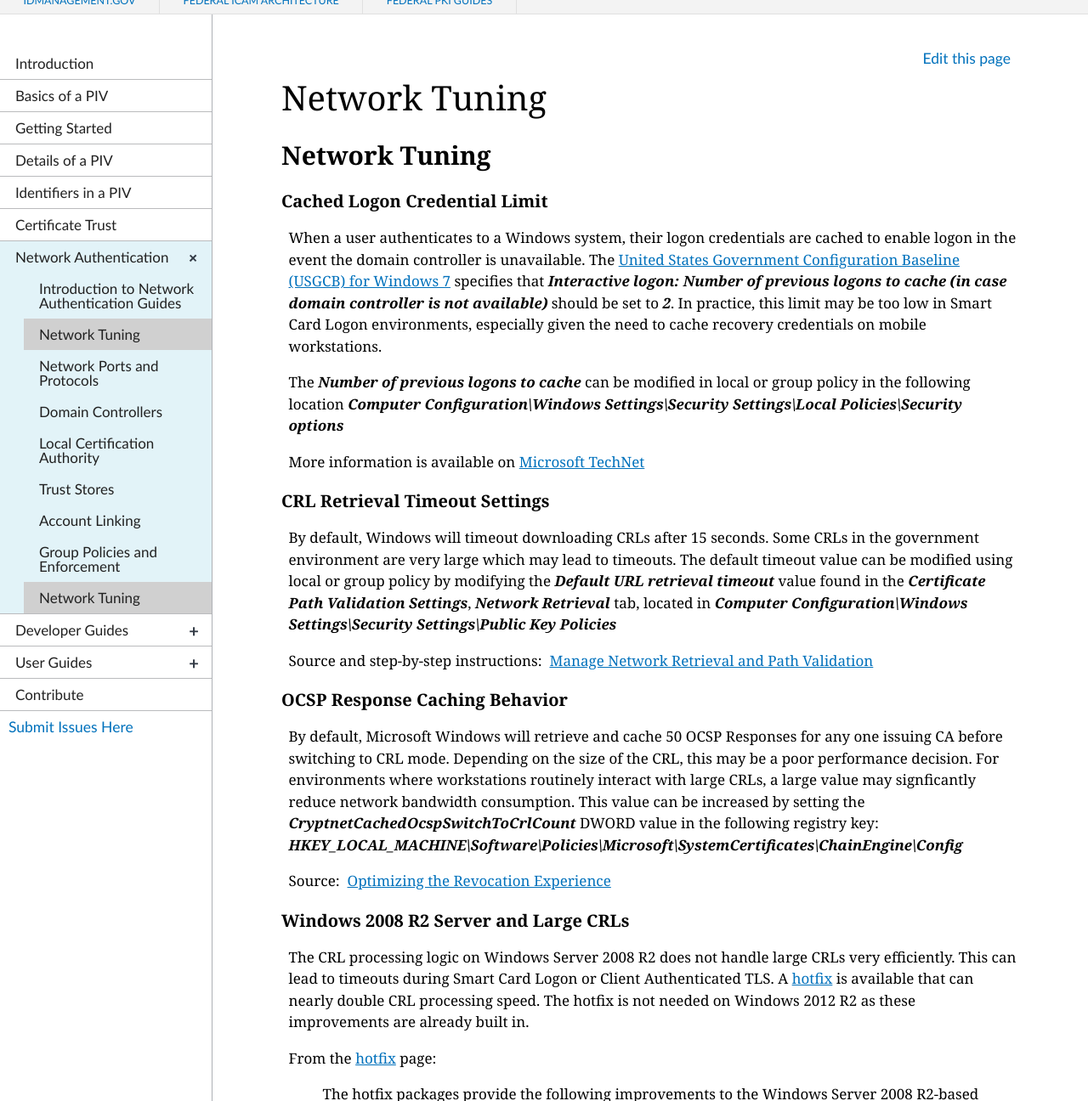
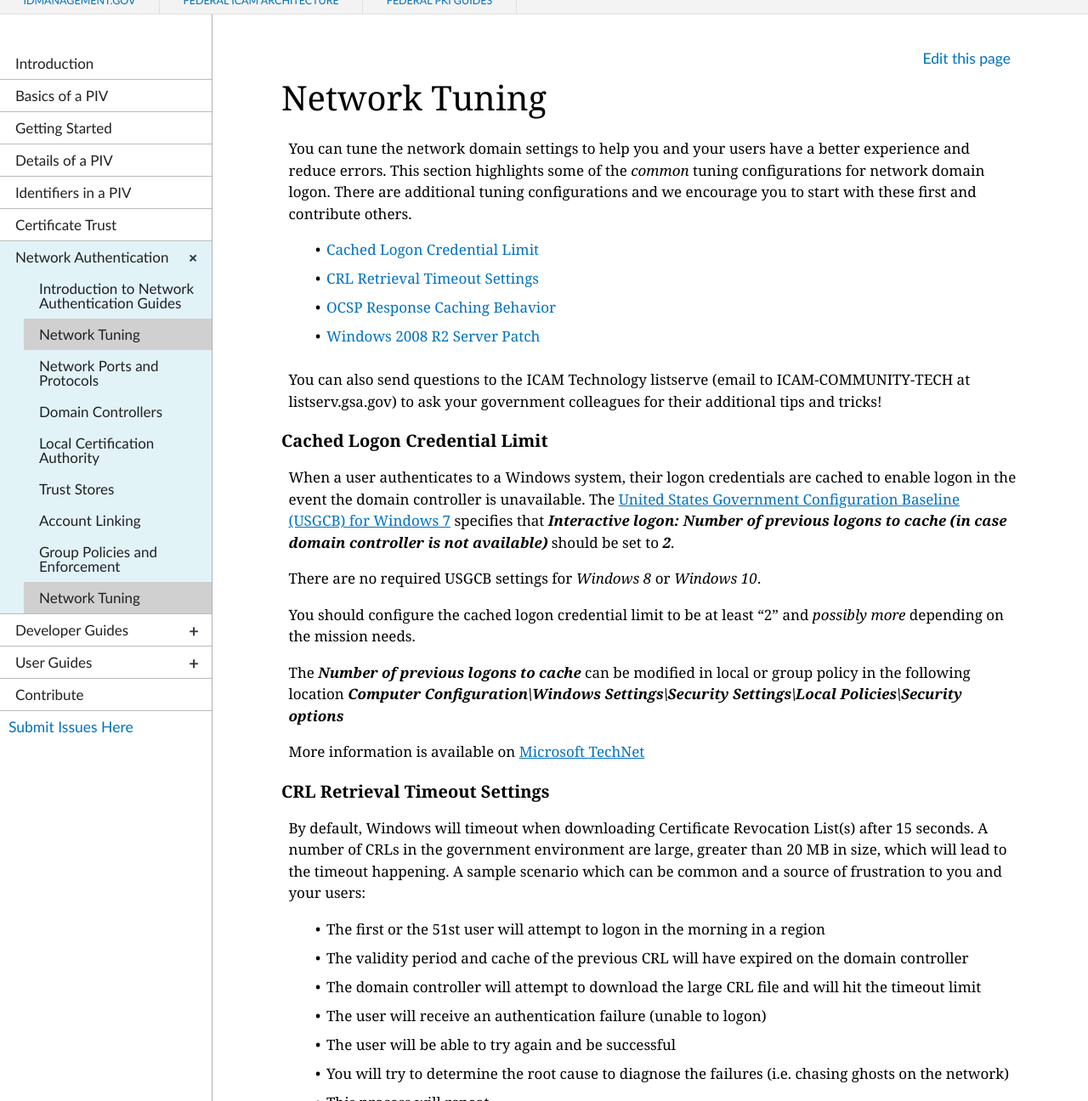
Before and after one commit to GSA/piv-guides, a Jekyll site: the page built from _networkconfig/6_tuning.md, in a window 1280 px wide and 1400 px high, cut to the strip 104-1400 px from the top of the window. Shown: the whole strip at 85% size. Built offline with Jekyll 4.4.1, drawn with Linux system fonts in a browser that asks for light colours; nearby versions of some CDN libraries; some of the changed text lies outside the part shown.

Commit message:
updated tuning
Added target=blank to open links in new tabs (external links should always open in new tabs)
changed URL to remove the "6" again
removed duplicate title - the Title in the front matter will always be displayed as the Title on the rendered page; no need to have a second header referenced (it renders as two titles)
Add intro with on-page links
Explained a scenario for crl timeouts...

```diff
--- a/_networkconfig/6_tuning.md
+++ b/_networkconfig/6_tuning.md
@@ -2,34 +2,57 @@
 layout: default
 title: Network Tuning
 collection: networkconfig
-permalink: networkconfig/6_tuning/
+permalink: networkconfig/tuning/
 ---
 
-## Network Tuning
+You can tune the network domain settings to help you and your users have a better experience and reduce errors.  This section highlights some of the _common_ tuning configurations for network domain logon.  There are additional tuning configurations and we encourage you to start with these first and contribute others.
+
+-   [Cached Logon Credential Limit](#cached-logon-credential-limit)
+-   [CRL Retrieval Timeout Settings](#crl-retrieval-timeout-settings)
+-   [OCSP Response Caching Behavior](#ocsp-response-caching-behavior)
+-   [Windows 2008 R2 Server Patch](#windows-2008-r2-server-and-large-crls)
+
+You can also send questions to the ICAM Technology listserve (email to ICAM-COMMUNITY-TECH at listserv.gsa.gov) to ask your government colleagues for their additional tips and tricks!
 
 ### Cached Logon Credential Limit
-When a user authenticates to a Windows system, their logon credentials are cached to enable logon in the event the domain controller is unavailable. The [United States Government Configuration Baseline (USGCB) for Windows 7](https://usgcb.nist.gov/usgcb/microsoft/download_win7.html) specifies that ***Interactive logon: Number of previous logons to cache (in case domain controller is not available)*** should be set to ***2***. In practice, this limit may be too low in Smart Card Logon environments, especially given the need to cache recovery credentials on mobile workstations.
+When a user authenticates to a Windows system, their logon credentials are cached to enable logon in the event the domain controller is unavailable. The [United States Government Configuration Baseline (USGCB) for Windows 7](https://usgcb.nist.gov/usgcb/microsoft/download_win7.html){:target="_blank"} specifies that ***Interactive logon: Number of previous logons to cache (in case domain controller is not available)*** should be set to ***2***.
+
+There are no required USGCB settings for _Windows 8_ or _Windows 10_.
+
+You should configure the cached logon credential limit to be at least "2" and _possibly more_ depending on the mission needs.
 
 The ***Number of previous logons to cache*** can be modified in local or group policy in the following location
 ***Computer Configuration\Windows Settings\Security Settings\Local Policies\Security options***
 
-More information is available on [Microsoft TechNet](https://technet.microsoft.com/en-us/library/jj852209%28v=ws.11%29.aspx)
+More information is available on [Microsoft TechNet](https://technet.microsoft.com/en-us/library/jj852209%28v=ws.11%29.aspx){:target="_blank"}
 
 ### CRL Retrieval Timeout Settings
-By default, Windows will timeout downloading CRLs after 15 seconds. Some CRLs in the government environment are very large which may lead to timeouts. The default timeout value can be modified using local or group policy by modifying the ***Default URL retrieval timeout*** value found in the ***Certificate Path Validation Settings***, ***Network Retrieval***  tab, located in ***Computer Configuration\Windows Settings\Security Settings\Public Key Policies***
+By default, Windows will timeout when downloading Certificate Revocation List(s) after 15 seconds. A number of CRLs in the government environment are large, greater than 20 MB in size, which will lead to the timeout happening.  A sample scenario which can be common and a source of frustration to you and your users:
 
-Source and step-by-step instructions:&nbsp; [Manage Network Retrieval and Path Validation](https://technet.microsoft.com/en-us/library/cc771429%28v=ws.11%29.aspx)
+- The first or the 51st user will attempt to logon in the morning in a region
+- The validity period and cache of the previous CRL will have expired on the domain controller
+- The domain controller will attempt to download the large CRL file and will hit the timeout limit
+- The user will receive an authentication failure (unable to logon)
+- The user will be able to try again and be successful
+- You will try to determine the root cause to diagnose the failures (i.e. chasing ghosts on the network)
+- This process will repeat
+
+You want to tune _both_ the OCSP Response Caching Behavior setting and the CRL Retrieval Timeout Settings.
+
+The default timeout value can be modified using local or group policy by modifying the ***Default URL retrieval timeout*** value found in the ***Certificate Path Validation Settings***, ***Network Retrieval***  tab, located in ***Computer Configuration\Windows Settings\Security Settings\Public Key Policies***
+
+Source and step-by-step instructions:&nbsp; [Manage Network Retrieval and Path Validation](https://technet.microsoft.com/en-us/library/cc771429%28v=ws.11%29.aspx){:target="_blank"}
 
 ### OCSP Response Caching Behavior
 By default, Microsoft Windows will retrieve and cache 50 OCSP Responses for any one issuing CA before switching to CRL mode. Depending on the size of the CRL, this may be a poor performance decision. For environments where workstations routinely interact with large CRLs, a large value may signficantly reduce network bandwidth consumption.  This value can be increased by setting the ***CryptnetCachedOcspSwitchToCrlCount*** DWORD value in the following registry key:
 ***HKEY_LOCAL_MACHINE\Software\Policies\Microsoft\SystemCertificates\ChainEngine\Config***
 
-Source:&nbsp; [Optimizing the Revocation Experience](https://technet.microsoft.com/en-us/library/ee619783%28v=ws.10%29.aspx)
+Source:&nbsp; [Optimizing the Revocation Experience](https://technet.microsoft.com/en-us/library/ee619783%28v=ws.10%29.aspx){:target="_blank"}
 
-### Windows 2008 R2 Server  and Large CRLs
-The CRL processing logic on Windows Server 2008 R2 does not handle large CRLs very efficiently. This can lead to timeouts during Smart Card Logon or Client Authenticated TLS. A [hotfix](https://support.microsoft.com/en-us/help/2831238/crl-processing-causes-high-cpu-usage--heavy-network-traffic--and-servi) is available that can nearly double CRL processing speed. The hotfix is not needed on Windows 2012 R2 as these improvements are already built in.
+### Windows 2008 R2 Server and Large CRLs
+The CRL processing logic on Windows Server 2008 R2 does not handle large CRLs very efficiently. This can lead to timeouts during Smart Card Logon or Client Authenticated TLS. A [hotfix](https://support.microsoft.com/en-us/help/2831238/crl-processing-causes-high-cpu-usage--heavy-network-traffic--and-servi){:target="_blank"} is available that can nearly double CRL processing speed. The hotfix is not needed on Windows 2012 R2 as these improvements are already built in.
 
-From the [hotfix](https://support.microsoft.com/en-us/help/2831238/crl-processing-causes-high-cpu-usage--heavy-network-traffic--and-servi) page:
+From the [hotfix](https://support.microsoft.com/en-us/help/2831238/crl-processing-causes-high-cpu-usage--heavy-network-traffic--and-servi){:target="_blank"} page:
 > The hotfix packages provide the following improvements to the Windows
 > Server 2008 R2-based domain controller:  Improves performance by
 > eliminating concurrent multiple threads fetching against the same the
```
